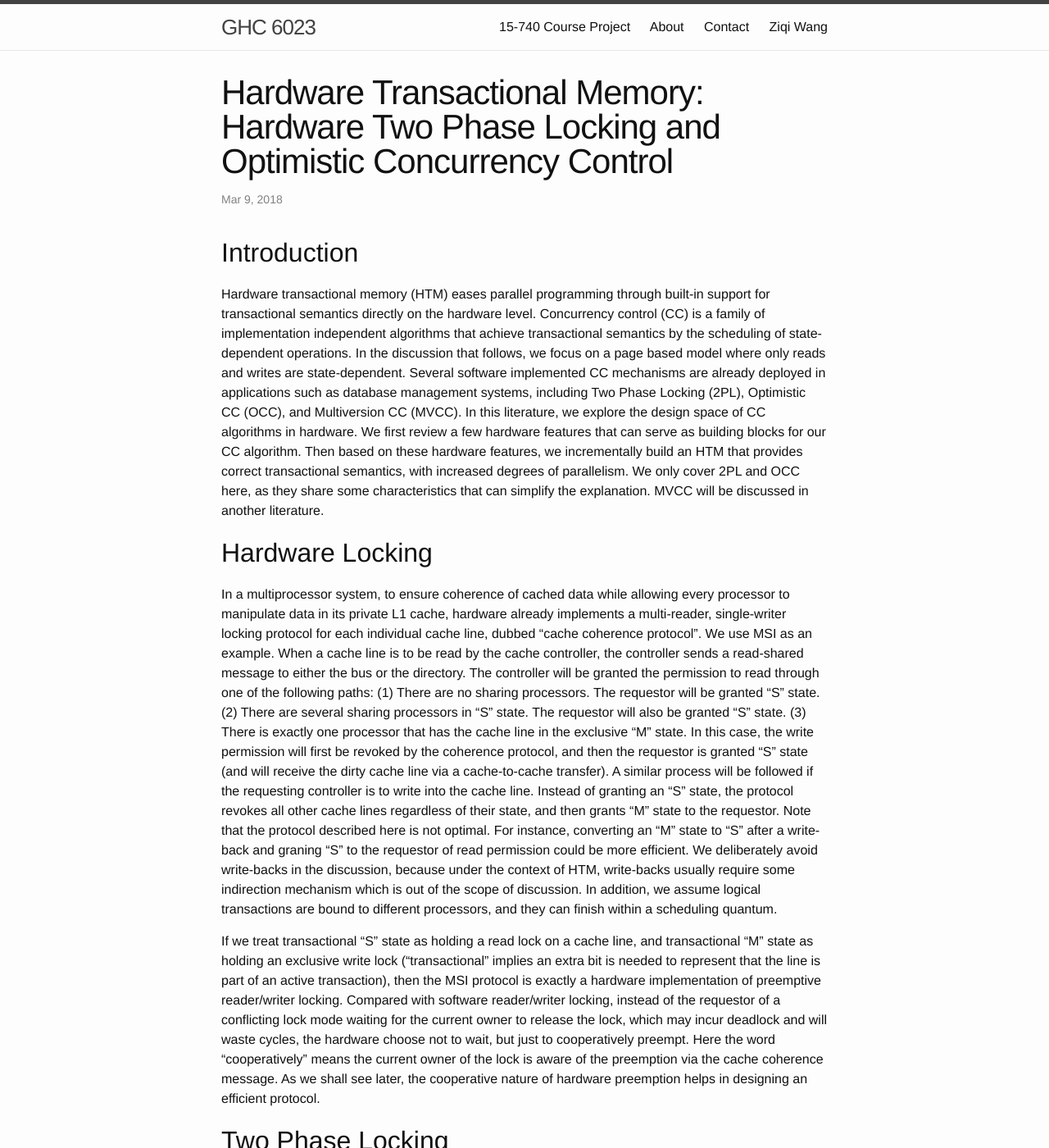
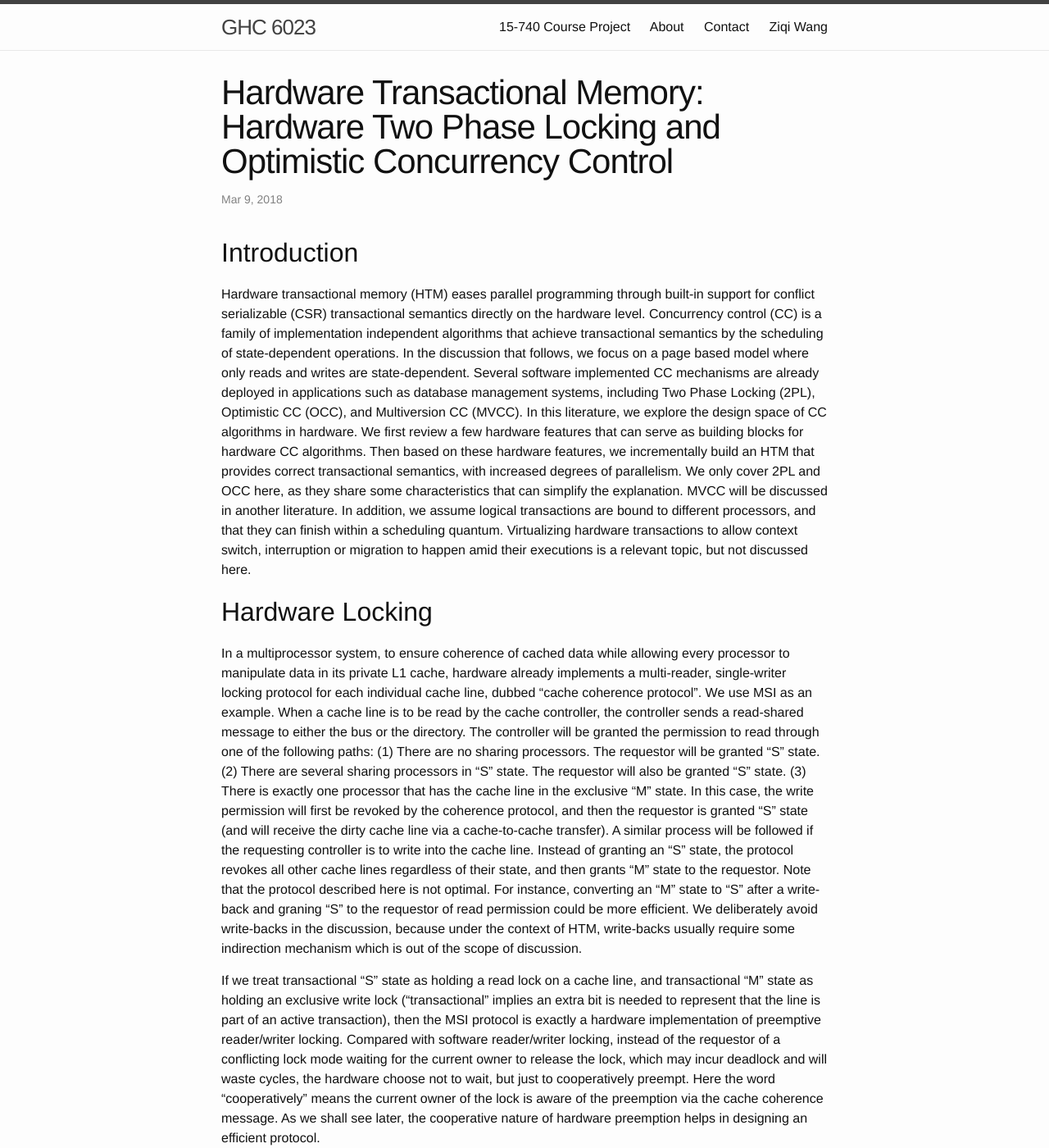
Before and after one commit to wangziqi2013/wangziqi2013.github.io, a Jekyll site: the page built from _posts/2018-03-18-HTM-Hardware-2PL-and-OCC.markdown, in a window 1280 px wide and 1400 px high. Shown: the whole window at 82% size. Built offline with Jekyll 4.4.1, drawn with Linux system fonts in a browser that asks for light colours; some of the changed text lies outside the part shown.

```diff
--- a/_posts/2018-03-18-HTM-Hardware-2PL-and-OCC.markdown
+++ b/_posts/2018-03-18-HTM-Hardware-2PL-and-OCC.markdown
@@ -8,16 +8,18 @@ Introduction
 ------------
 
 Hardware transactional memory (HTM) eases parallel programming through built-in support for
-transactional semantics directly on the hardware level. Concurrency control (CC) is a family of implementation
-independent algorithms that achieve transactional semantics by the scheduling of state-dependent operations.
+conflict serializable (CSR) transactional semantics directly on the hardware level. Concurrency control (CC) is a
+family of implementation independent algorithms that achieve transactional semantics by the scheduling of state-dependent operations.
 In the discussion that follows, we focus on a page based model where only reads and writes are state-dependent.
 Several software implemented CC mechanisms are already deployed in applications such as database management systems,
 including Two Phase Locking (2PL), Optimistic CC (OCC), and Multiversion CC (MVCC). In this literature, we
 explore the design space of CC algorithms in hardware. We first review a few hardware features that can serve as
-building blocks for our CC algorithm. Then based on these hardware features, we incrementally build an HTM
+building blocks for hardware CC algorithms. Then based on these hardware features, we incrementally build an HTM
 that provides correct transactional semantics, with increased degrees of parallelism. We only cover
 2PL and OCC here, as they share some characteristics that can simplify the explanation.
-MVCC will be discussed in another literature.
+MVCC will be discussed in another literature. In addition, we assume logical transactions are bound to different
+processors, and that they can finish within a scheduling quantum. Virtualizing hardware transactions to allow context switch,
+interruption or migration to happen amid their executions is a relevant topic, but not discussed here.
 
 Hardware Locking
 ----------------
@@ -89,6 +90,9 @@ Not surprisingly, (h1)(h2') are just hardware SS2PL.
 2PL Limitations
 ---------------
 
+Although correctness of transactional semantics  holding locks on cache lines from the first usage till tranaction commit, as in 2PL, guarantees correctness
+of executions
+
 (TODO: 2PL limitations; holding locks for txn duration decreases parallelism)
 
 In general, read validation is performed if a reader has acquired a cache line in shared mode without locking it using 2PL
```
Also changed, not shown: other parts of _posts/2018-03-18-HTM-Hardware-2PL-and-OCC.markdown (+1 -2 lines).
